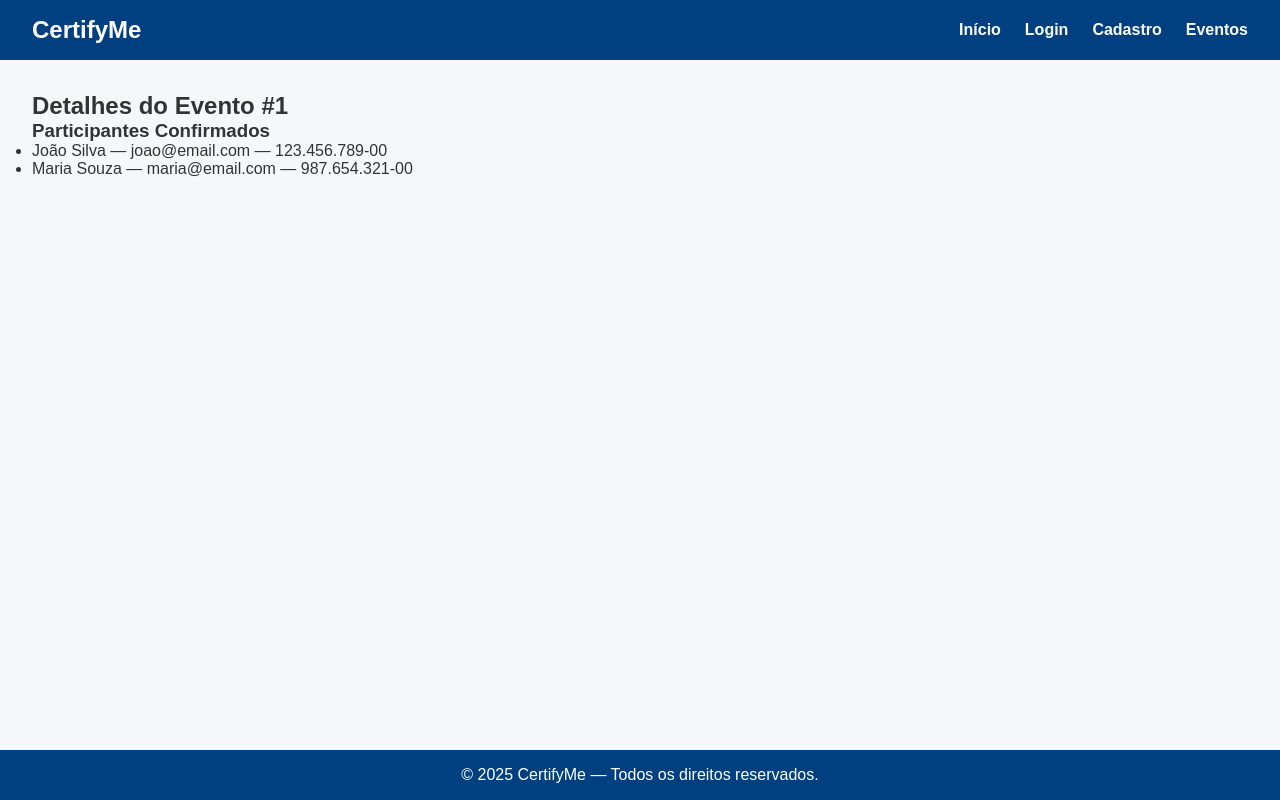
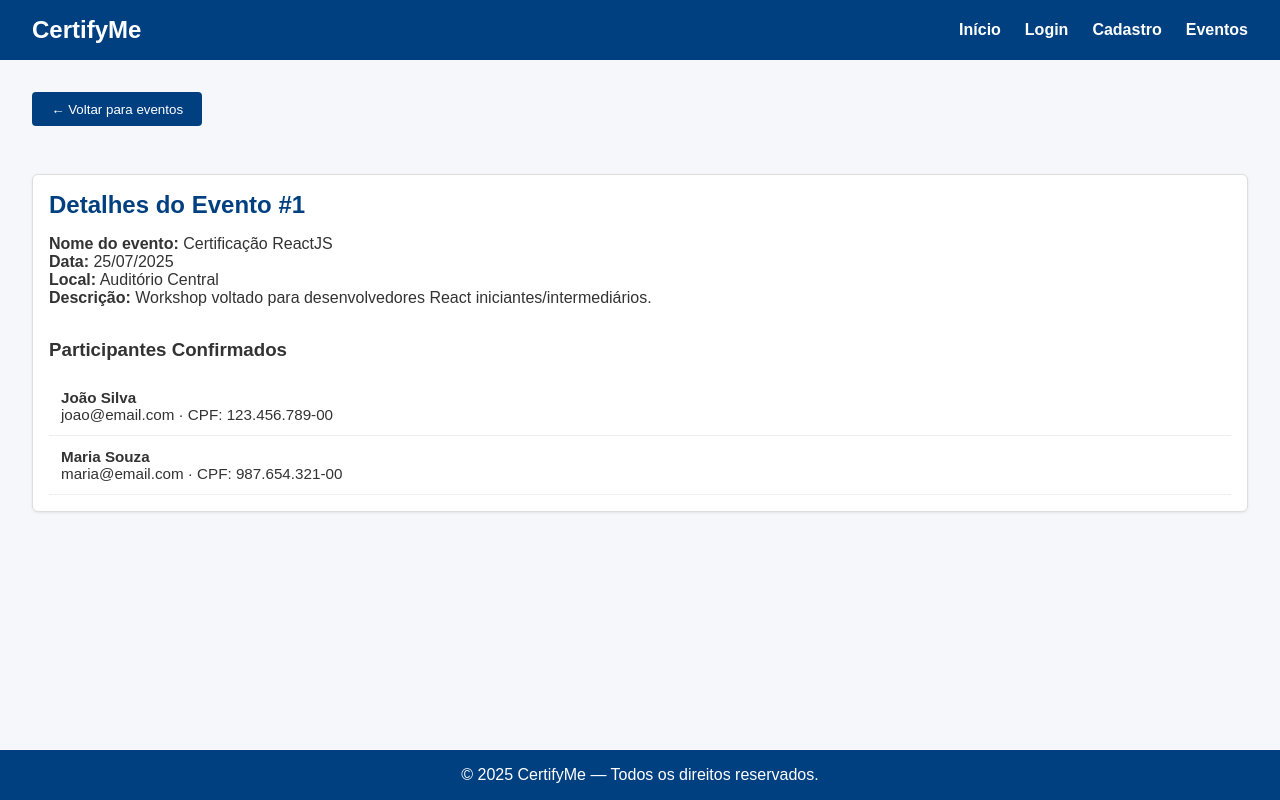
Before and after one commit to guelfialho/certifyMeWeb, a React (Vite) app: page /evento/1 in a window 1280 px wide. Built offline with nearby package versions, Linux system fonts and the light colour scheme.

Commit message:
feature: melhorando a tela de detalhes do evento

```diff
--- a/src/estilos/principal.css
+++ b/src/estilos/principal.css
@@ -191,3 +191,7 @@
 .mensagem a:hover {
   text-decoration: underline;
 }
+
+.card ul li:hover {
+  background-color: #f5faff;
+}
--- a/src/pages/DetalhesEvento.tsx
+++ b/src/pages/DetalhesEvento.tsx
@@ -1,29 +1,114 @@
-import { useParams } from "react-router-dom";
+import { useParams, useNavigate } from "react-router-dom";
 import Cabecalho from "../components/Cabecalho";
 import Rodape from "../components/Rodape";
 
+const eventosFake = [
+  {
+    id: "1",
+    nome: "Certificação ReactJS",
+    data: "25/07/2025",
+    local: "Auditório Central",
+    descricao:
+      "Workshop voltado para desenvolvedores React iniciantes/intermediários.",
+    participantes: [
+      { nome: "João Silva", email: "joao@email.com", cpf: "123.456.789-00" },
+      { nome: "Maria Souza", email: "maria@email.com", cpf: "987.654.321-00" },
+    ],
+  },
+  {
+    id: "2",
+    nome: "Certificação em UX Design",
+    data: "30/08/2025",
+    local: "Sala 204, Prédio B",
+    descricao: "Treinamento intensivo sobre princípios e práticas de UX.",
+    participantes: [
+      { nome: "Carlos Lima", email: "carlos@email.com", cpf: "321.654.987-00" },
+      { nome: "Ana Martins", email: "ana@email.com", cpf: "456.789.123-00" },
+    ],
+  },
+];
+
 export default function DetalhesEvento() {
   const { id } = useParams();
+  const navigate = useNavigate();
 
-  // Participantes simulados
-  const participantes = [
-    { nome: "João Silva", email: "joao@email.com", cpf: "123.456.789-00" },
-    { nome: "Maria Souza", email: "maria@email.com", cpf: "987.654.321-00" },
-  ];
+  const evento = eventosFake.find((e) => e.id === id);
+
+  if (!evento) {
+    return (
+      <>
+        <Cabecalho />
+        <main className="container">
+          <button
+            onClick={() => navigate("/organizador")}
+            style={{ marginBottom: "1.5rem" }}
+          >
+            ← Voltar para eventos
+          </button>
+          <div className="card">
+            <h2 style={{ color: "#c00" }}>Evento não encontrado</h2>
+            <p>Verifique se o ID do evento está correto.</p>
+          </div>
+        </main>
+        <Rodape />
+      </>
+    );
+  }
 
   return (
     <>
       <Cabecalho />
       <main className="container">
-        <h2>Detalhes do Evento #{id}</h2>
-        <h3>Participantes Confirmados</h3>
-        <ul>
-          {participantes.map((p, i) => (
-            <li key={i}>
-              {p.nome} — {p.email} — {p.cpf}
-            </li>
-          ))}
-        </ul>
+        {/* Botão de voltar FORA do card */}
+        <button
+          onClick={() => navigate("/organizador")}
+          style={{ marginBottom: "1.5rem" }}
+        >
+          ← Voltar para eventos
+        </button>
+
+        <div className="card">
+          <h2 style={{ color: "#004080", marginBottom: "1rem" }}>
+            Detalhes do Evento #{evento.id}
+          </h2>
+
+          <section style={{ marginBottom: "2rem" }}>
+            <p>
+              <strong>Nome do evento:</strong> {evento.nome}
+            </p>
+            <p>
+              <strong>Data:</strong> {evento.data}
+            </p>
+            <p>
+              <strong>Local:</strong> {evento.local}
+            </p>
+            <p>
+              <strong>Descrição:</strong> {evento.descricao}
+            </p>
+          </section>
+
+          <section>
+            <h3 style={{ marginBottom: "1rem" }}>Participantes Confirmados</h3>
+            <ul style={{ listStyle: "none", paddingLeft: 0 }}>
+              {evento.participantes.map((p, i) => (
+                <li
+                  key={i}
+                  style={{
+                    padding: "0.75rem",
+                    borderBottom: "1px solid #eee",
+                    fontSize: "0.95rem",
+                  }}
+                >
+                  <strong>{p.nome}</strong>
+                  <br />
+                  <span>
+                    {p.email} · CPF: {p.cpf}
+                  </span>
+                </li>
+              ))}
+            </ul>
+          </section>
+        </div>
       </main>
       <Rodape />
     </>
--- a/src/pages/HomeOrganizador.tsx
+++ b/src/pages/HomeOrganizador.tsx
@@ -19,6 +19,13 @@
       local: "UFBA",
       data: "2025-07-20",
       descricao: "Evento acadêmico da computação",
+    },
+    {
+      id: 2,
+      nome: "Certificação em UX Design",
+      local: "Sala 204, Prédio B",
+      data: "2025-08-30",
+      descricao: "Treinamento intensivo sobre princípios e práticas de UX.",
     },
   ]);
 
```
